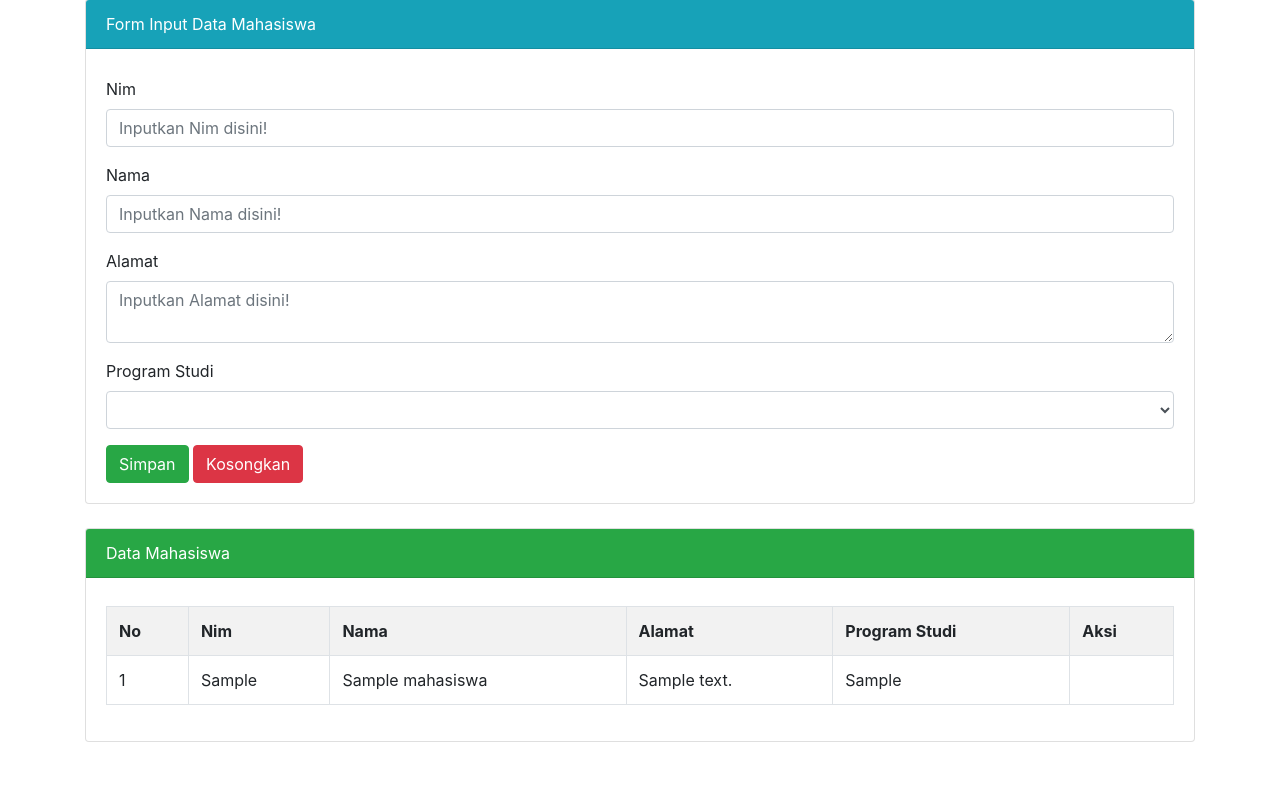
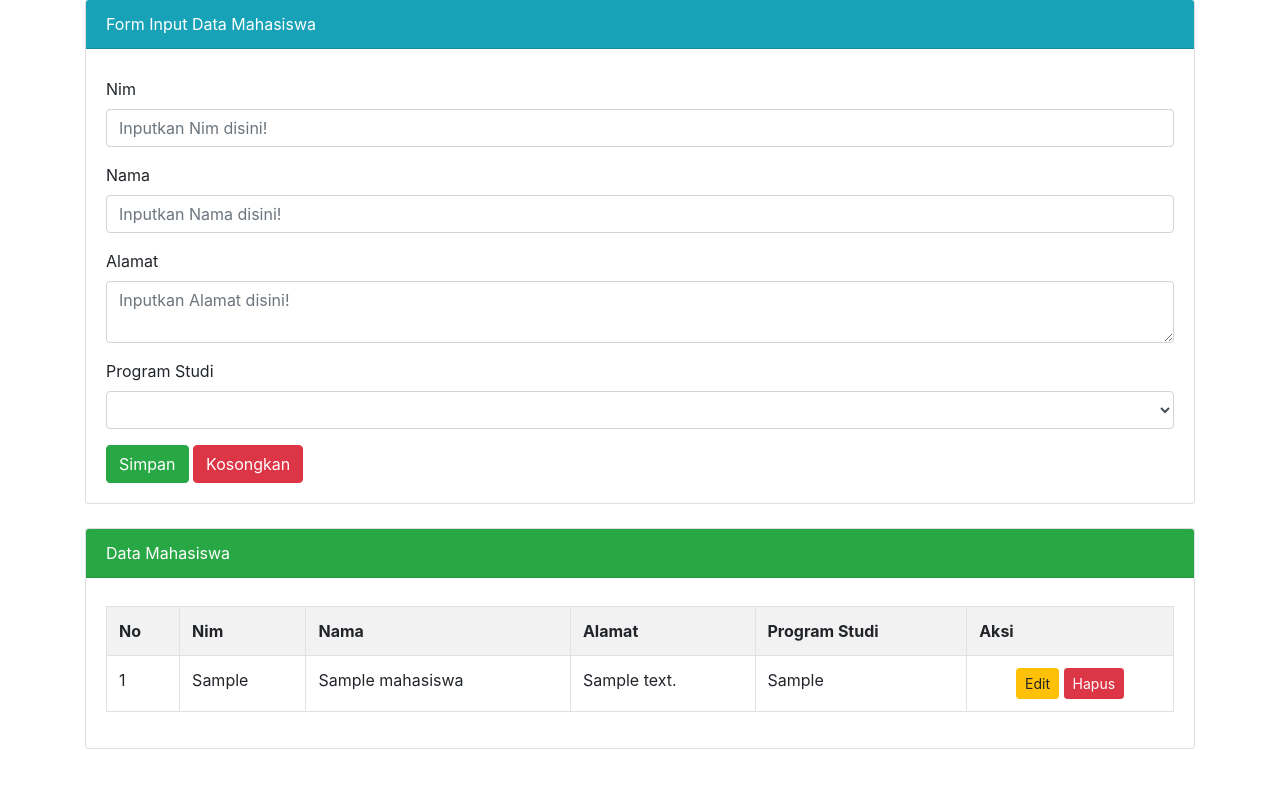
Before and after one commit to abdullohalfarizki/CRUD-MHS, a PHP site: page / in a window 1280 px wide. Shown: the part 121-918 px from the top of the page. Before the commit the page ends 863 px from the top, so only its background shows below. Run offline with PHP 8.4, Linux system fonts and the light colour scheme; tables that the repository leaves empty or names only in its code hold one stand-in row (values such as "Sample post").

Commit message:
menambahkan button edit dan hapus

```diff
--- a/index.PHP
+++ b/index.PHP
@@ -93,6 +93,10 @@ $koneksi = mysqli_connect($host, $user, $pass, $db) or die(mysqli_error($koneksi
                             <td><?= $data['nama']; ?></td>
                             <td><?= $data['alamat']; ?></td>
                             <td><?= $data['prodi']; ?></td>
+                            <td class="text-center">
+                                <a href="#" class="btn btn-warning btn-sm" name="bedit">Edit</a>
+                                <a href="#" class="btn btn-danger btn-sm" name="bhapus">Hapus</a>
+                            </td>
                         </tr>
                     <?php endwhile; //penutup perulangan while
                     ?>
```
